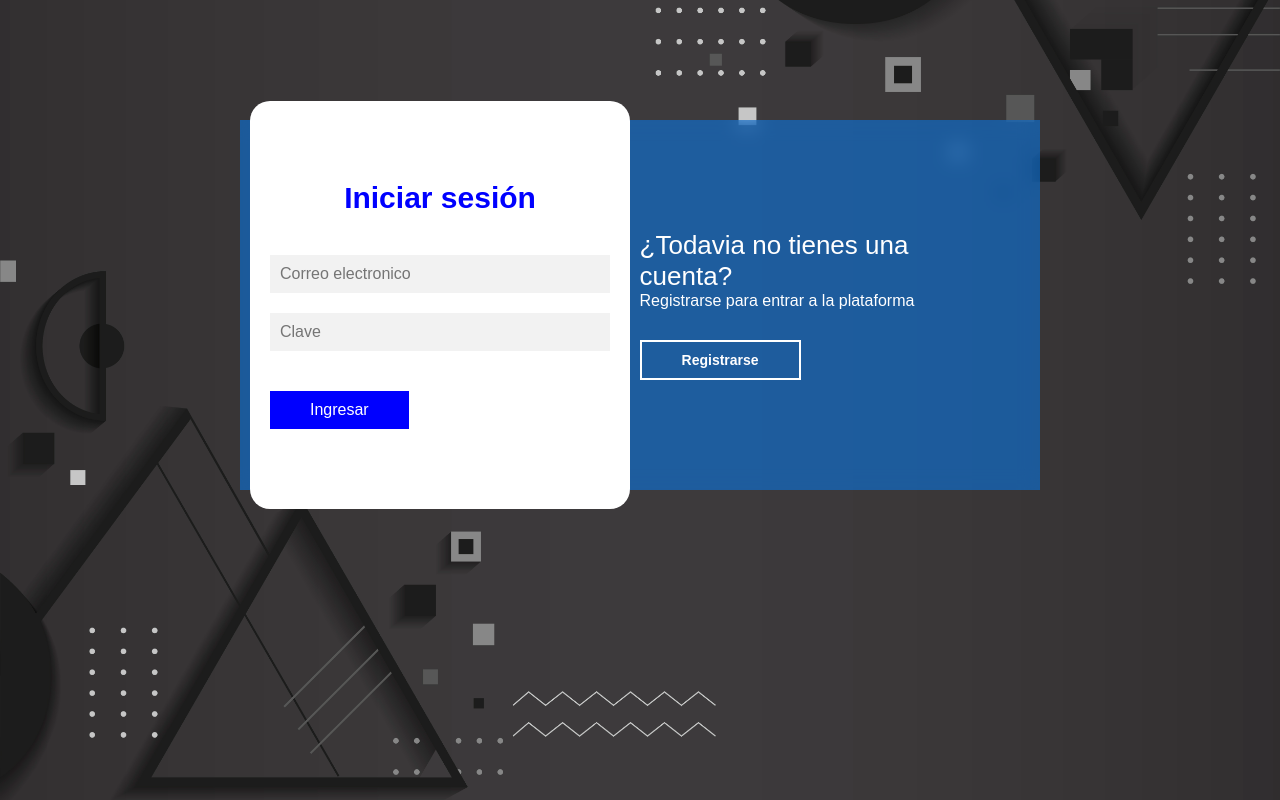
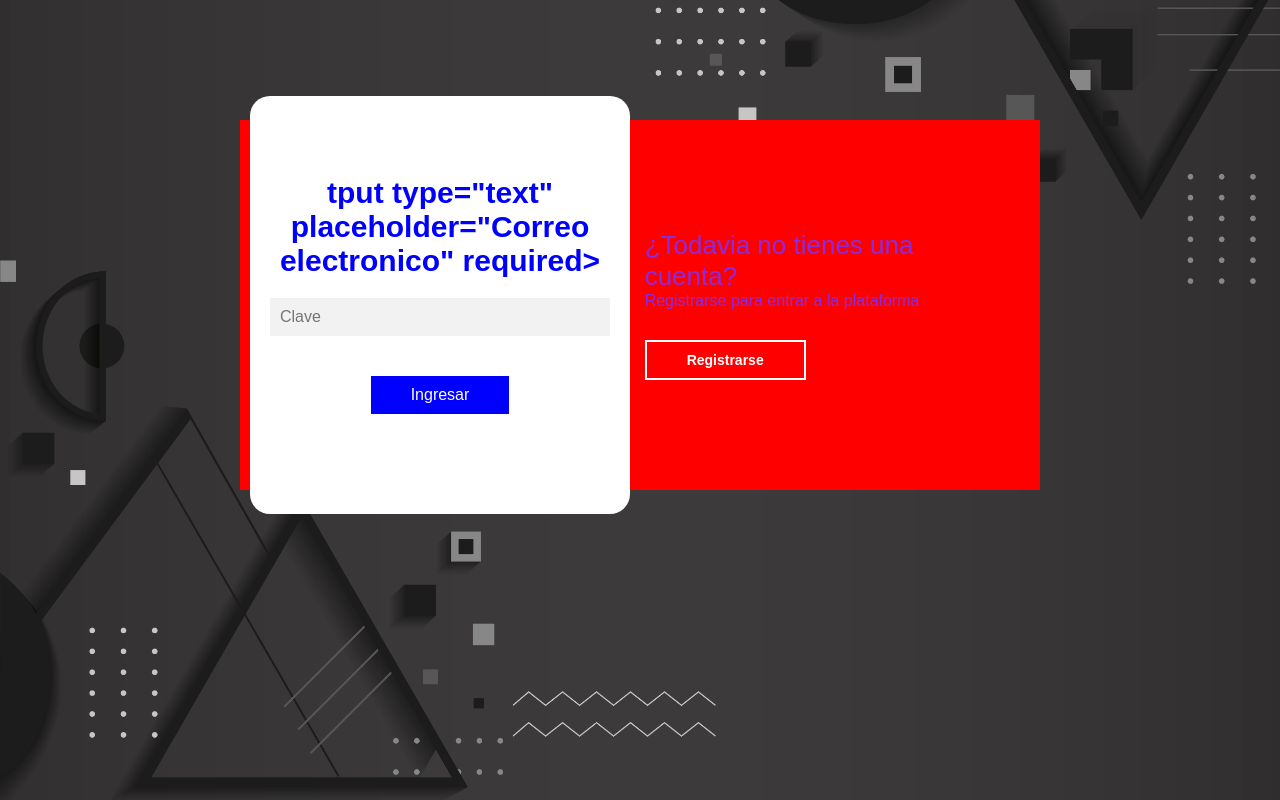
Before and after one commit to lucasbranas/Login, a plain HTML site: page Pagina web/index.html in a window 1280 px wide. Drawn offline with Linux system fonts and the light colour scheme.

Commit message:
cambie de colores

```diff
--- a/Pagina web/estilos.css
+++ b/Pagina web/estilos.css
@@ -35,13 +35,13 @@ main {
     display: flex;
     justify-content: center;
     backdrop-filter: blur(10px);
-    background-color: rgba(0, 128, 255, 0.5);
+    background-color: red;
 
 }
 
 .caja__trasera div {
     margin: 100px 40px;
-    color: white;
+    color: blueviolet;
     transition: all 500ms;
 }
 
--- a/Pagina web/index.html
+++ b/Pagina web/index.html
@@ -16,7 +16,7 @@
     <main>
           <div class="contenedor__todo">
 
-            <div class="caja__trasera">
+            <div class="caja__trasera">g
                 <div class="caja__trasera-login">
                     <h3>¿Ya tienes cuenta?</h3>
                     <p>Inicia sesión para entrar a la plataforma</p>
@@ -32,8 +32,7 @@
           <div class="contenedor_login-register">
             <!--Login   -->
             <form action="" class="formulario__login">
-                <h2>Iniciar sesión</h2>
-                <input type="text" placeholder="Correo electronico" required>
+                <h2>tput type="text" placeholder="Correo electronico" required>
                 <input type="password" placeholder="Clave" required>
                 <button>Ingresar</button>
             </form>
```
